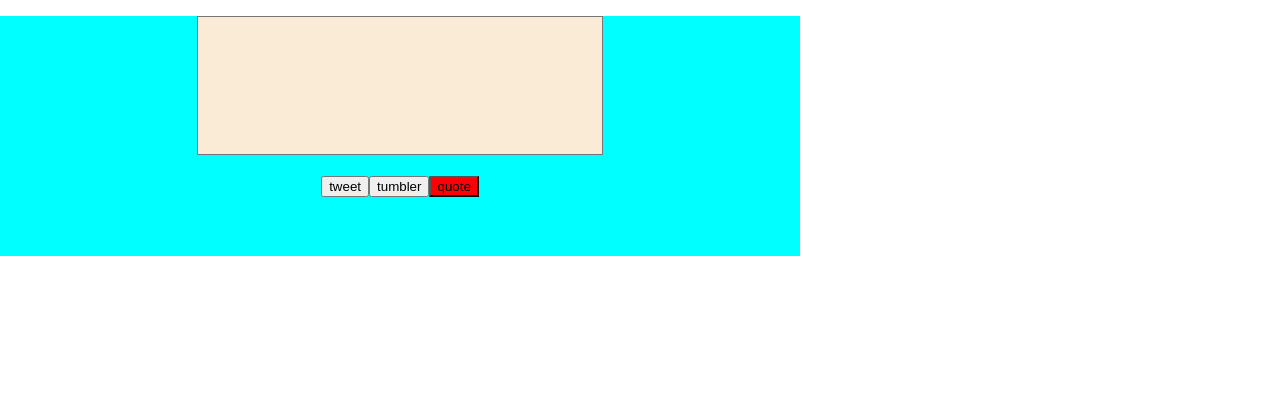
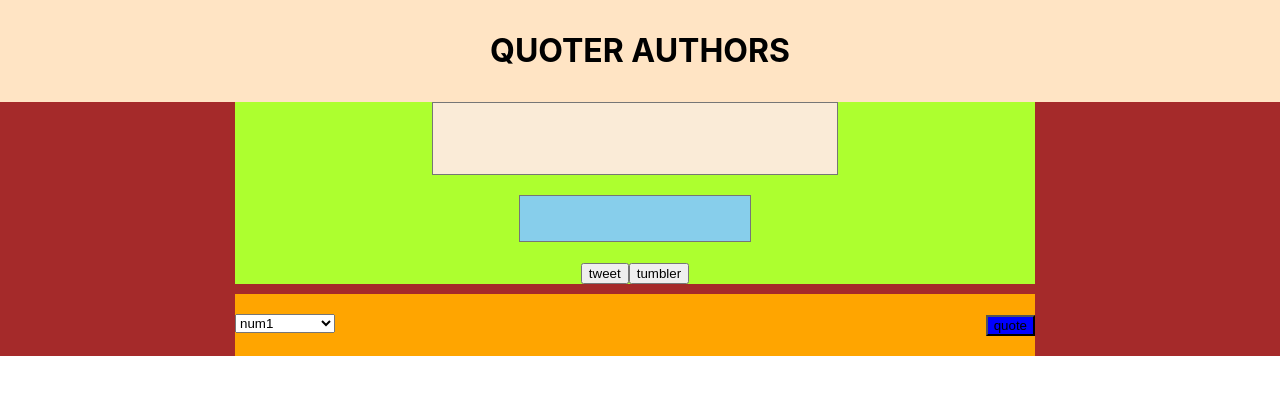
Before and after one commit to GutengMorgen/Random-Quote-Machine, a React (Create React App) app in the folder my-app/: page / in a window 1280 px wide. Shown: the top 394 px of the page. Built offline with nearby package versions, Linux system fonts and the light colour scheme.

Commit message:
agrega nuevo estilo para todos los elementos

```diff
--- a/my-app/public/index.html
+++ b/my-app/public/index.html
@@ -27,6 +27,9 @@
     <title>React App</title>
   </head>
   <body>
+    <header>
+      <h1>QUOTER AUTHORS</h1>
+    </header>
     <noscript>You need to enable JavaScript to run this app.</noscript>
     <div id="root"></div>
     <!--
--- a/my-app/src/App.js
+++ b/my-app/src/App.js
@@ -16,44 +16,50 @@ function TumblerBt()
   );
 }
 
+function Selector()
+{
+  return (
+    <select name="mySelector" id="selector">
+      <option value="1">num1</option>
+      <option value="2">num2</option>
+      <option value="3">num3</option>
+      <option value="4">num4</option>
+    </select>
+  )
+}
+
+
 //principal button
-function QuoteBt({text, setColor, color})
-{
-  const handleClick = () =>
-  {
-    console.log(text);
-    setColor(color === 'blue' ? 'red' : 'blue');
-  }
+function QuoteButton({ isBlue, setColor }) {
+  const buttonColor = isBlue ? 'red' : 'blue';
 
   return (
-    <button style={{backgroundColor: color}} onClick={handleClick}>
+    <button style={{ backgroundColor: buttonColor }} onClick={setColor}>
       quote
     </button>
   );
 }
 
 //textarea
-function Mytext({onChange, value})
-{
-  const handleOnChange = (event) =>
-  {
-    onChange(event.target.value);
-  }
-
+function Mytext({ quote, author }) {
   return (
-    <textarea value={value} onChange={handleOnChange}></textarea>
-  )
+  <div>
+    <textarea value={quote} readOnly></textarea>
+    <p>
+      <textarea id='authorText' value={author} readOnly></textarea>
+    </p>
+  </div>
+  );
 }
 
 //proptypes
-QuoteBt.prototype = {
-  text: PropTypes.string.isRequired,
+QuoteButton.prototype = {
   setColor: PropTypes.func.isRequired,
-  color: PropTypes.string.isRequired
+  isBlue: PropTypes.bool.isRequired
 }
 Mytext.prototype = {
-  onChange: PropTypes.func.isRequired,
-  value: PropTypes.string.isRequired
+  quote: PropTypes.string.isRequired,
+  author: PropTypes.string.isRequired
 }
 
 //class default App
@@ -61,30 +67,46 @@ class App extends Component{
   constructor(props){
     super(props)
     this.state = {
-      text: '',
-      color: 'red'
+      quote: '',
+      author: '',
+      isBlue: false
+    }
+    this.handleClicked = this.handleClicked.bind(this);
+  }
+
+  fetchQuote = async () => {
+    try {
+      const response = await fetch('https://api.quotable.io/random');
+      const data = await response.json();
+      this.setState({
+        quote: data.content,
+        author: data.author
+      });
+    }
+    catch (error){
+      console.log(error);
     }
   }
 
-  handleTextChange = (text) => {
-    this.setState({text});
-  }
-
-  handleSetColor = (color) => {
-    this.setState({color})
+  handleClicked(){
+    this.setState({isBlue: !this.state.isBlue})
+    this.fetchQuote();
   }
 
   render(){
-    const {text, color} = this.state;
+    const {quote, author, isBlue} = this.state;
 
     return(
-      <div className='mydiv'>
-        <p>
-          <Mytext onChange={this.handleTextChange} value={text}/>
-        </p>
-        <TwitterBt/>
-        <TumblerBt/>
-        <QuoteBt text={text} setColor={this.handleSetColor} color={color}/>
+      <div className='principal'>
+        <div className='item1'>
+          <Mytext quote={quote} author={author}/>
+          <TwitterBt/>
+          <TumblerBt/>
+        </div>
+        <div className='item2'>
+          <Selector/>
+          <QuoteButton setColor={this.handleClicked} isBlue={isBlue}/>
+        </div>
       </div>
     )
   }
--- a/my-app/src/index.css
+++ b/my-app/src/index.css
@@ -7,6 +7,12 @@ body {
   -moz-osx-font-smoothing: grayscale;
 }
 
+header {
+  text-align: center;
+  background-color: bisque;
+  padding: 10px;
+}
+
 code {
   font-family: source-code-pro, Menlo, Monaco, Consolas, 'Courier New',
     monospace;
--- a/my-app/src/styles.css
+++ b/my-app/src/styles.css
@@ -1,13 +1,51 @@
-.mydiv{
-    background-color: aqua;
+.principal{
+    background-color: brown;
     text-align: center;
-    width: 50em;
-    height: 15em;
+    width: 100%;
+    height: 100%;
+    display: grid;
+    gap: 10px;
+    grid-template-columns: 1fr auto;
+    grid-template-areas:
+        "item1"
+        "item2";
 }
 
-.mydiv textarea{
+.item1 textarea{
     background-color: antiquewhite;
     resize: none;
     width: 30em;
-    height: 10em;
+    height: 5em;
 }
+
+.item1 #authorText{
+    width: 200px;
+    background-color: skyblue;
+    padding: 15px;
+    text-align: center;
+    height: 15px;
+}
+
+.item1{
+    background-color: greenyellow;
+    grid-area: item1;
+    width: 50em;
+    align-self: center;
+    justify-self: center;
+}
+
+.item2{
+    background-color: orange;
+    grid-area: item2;
+    text-align: right;
+    padding: 20px 0;
+    width: 50em;
+    align-self: center;
+    justify-self: center;
+}
+
+.item2 select{
+    float: left;
+    width: 100px;
+    outline: none;
+}
```
Also changed, not shown: my-app/default style.png (added).
